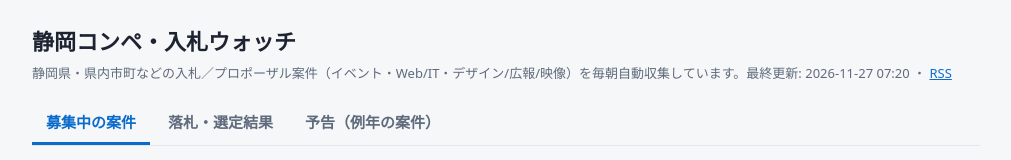
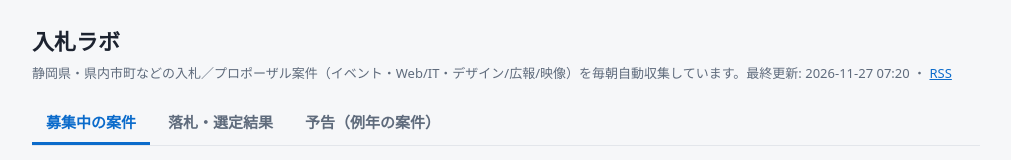
Before and after one commit to tshibayama0518/shizuoka-bid-watch, a plain HTML site: page docs/index.html in a window 1280 px wide. Shown: the top 160 px of the page, without its empty margins (134-1145 px from the left). Drawn offline with Linux system fonts and the light colour scheme.

Commit message:
表示名を「入札ラボ」に変更
Co-Authored-By: Claude Opus 5.5 <noreply@anthropic.com>
Claude-Session: https://claude.ai/code/session_01K8dLw5pTJsd6S7Kk2DWZ6S

```diff
--- a/docs/feed.xml
+++ b/docs/feed.xml
@@ -1,6 +1,6 @@
 <?xml version="1.0" encoding="UTF-8"?>
 <rss version="2.0"><channel>
-<title>静岡県 コンペ・入札ウォッチ</title><link>https://www.kkj.go.jp/</link><description>静岡県内のイベント・Web/IT・デザイン/広報/映像分野の入札・プロポーザル新着</description>
+<title>入札ラボ</title><link>https://www.kkj.go.jp/</link><description>静岡県内のイベント・Web/IT・デザイン/広報/映像分野の入札・プロポーザル新着</description>
 <item><title>御殿場市文書管理システム構築業務及び文書分類基準見直し業務委託に係る公募型プロポーザルを実施します</title><link>https://www.city.gotemba.lg.jp/bid/bid-p-info/bid-p-info-1/5094.html</link><guid isPermaLink="false">city:city.gotemba.lg.jp/bid/bid-p-info/bid-p-info-1/5094.html</guid><pubDate>Thu, 26 Nov 2026 00:00:00 +0900</pubDate><description>[Web・IT] 御殿場市 / メニュー キーワードを入力して探す メニューから探す ホーム 防災・安全 くらし 健康・福祉 子育て 教育・文化 スポーツ 御殿場の魅力 産業・ビジネス 行政情報 よくある質問 文字サイズ・色合い変更 ホーム &gt; 入札情報 &gt; お知らせ &gt; お知らせ &gt; 御殿場市文書管理システム構築業務及び文書分類基準見直し業務委託に係る公募型プロポーザルを実施します 御殿場市文書管理システム構築業務及び文書分類基準見直し業務委託に係る公募型プロポーザ…</description></item>
 <item><title>【質問に対する回答の公表】公募型プロポーザル「しずおか地域クラブ活動支援基盤構築及び運営業務」</title><link>https://www.city.shizuoka.lg.jp/s2934/s013145.html</link><guid isPermaLink="false">city:city.shizuoka.lg.jp/s2934/s013145.html</guid><pubDate>Tue, 24 Nov 2026 00:00:00 +0900</pubDate><description>[Web・IT] 静岡市 / 締切目安 2026-12-10 / 静岡市では、令和9(2027)年4月から一部先行実施、9月から全面実施を予定している「しずおか地域クラブ活動」に向けて、活動支援基盤(ポータルサイト、連絡調整システム、指導者研修システム)を導入し、しずおか地域クラブ活動へ参加・活動しやすい環境を整備することを目的として、しずおか地域クラブ活動支援基盤構築及び運営業務を実施します。 本業務の実施にあたり、公募型プロポーザル方式にて事業者を募集します。 質問に対する回答 質問に対する回答(…</description></item>
 <item><title>磐田市総合健康福祉会館広告等設置事業者募集に係るプロポーザル</title><link>https://www.city.iwata.shizuoka.jp/sangyou_business/nyuusatsu_keiyaku/1006361/1017158.html</link><guid isPermaLink="false">city:city.iwata.shizuoka.jp/sangyou_business/nyuusatsu_keiyaku/1006361/1017158.html</guid><pubDate>Mon, 16 Nov 2026 00:00:00 +0900</pubDate><description>[イベント / デザイン・広報・映像] 磐田市 / 締切目安 2026-12-10 / ページ番号 1017158 11月16日公告 磐田市では、財源確保の一環として看板等で企業広告の掲載を実施します。また、市民サービス向上を図るため、磐田市総合健康福祉会館内にモニター等を設置し会議の開催案内を行います。実施に当たり、企業広告等が設置できる広告取扱代理店を募集します。募集については公募型プロポーザル方式です。募集要領、仕様書をよく読んで申し込みください。 募集要領・仕様書 募集要領 (PDF 141.8KB) 仕様書 (P…</description></item>
--- a/docs/index.html
+++ b/docs/index.html
@@ -3,8 +3,8 @@
 <head>
 <meta charset="utf-8">
 <meta name="viewport" content="width=device-width, initial-scale=1">
-<title>静岡コンペ・入札ウォッチ</title>
-<link rel="alternate" type="application/rss+xml" title="静岡県 コンペ・入札ウォッチ" href="feed.xml">
+<title>入札ラボ</title>
+<link rel="alternate" type="application/rss+xml" title="入札ラボ" href="feed.xml">
 <style>
 :root{
   --bg:#f6f7f9; --surface:#fff; --text:#1d2330; --muted:#5f6b7c; --line:#e3e6eb;
@@ -89,7 +89,7 @@ footer{margin-top:32px;color:var(--muted);font-size:12px}
 <body>
 <div class="wrap">
   <header>
-    <h1>静岡コンペ・入札ウォッチ</h1>
+    <h1>入札ラボ</h1>
     <p>静岡県・県内市町などの入札／プロポーザル案件（イベント・Web/IT・デザイン/広報/映像）を毎朝自動収集しています。<span id="updated"></span> ・ <a href="feed.xml">RSS</a></p>
   </header>
   <div id="errors"></div>
```
Also changed, not shown: 3 other files.
